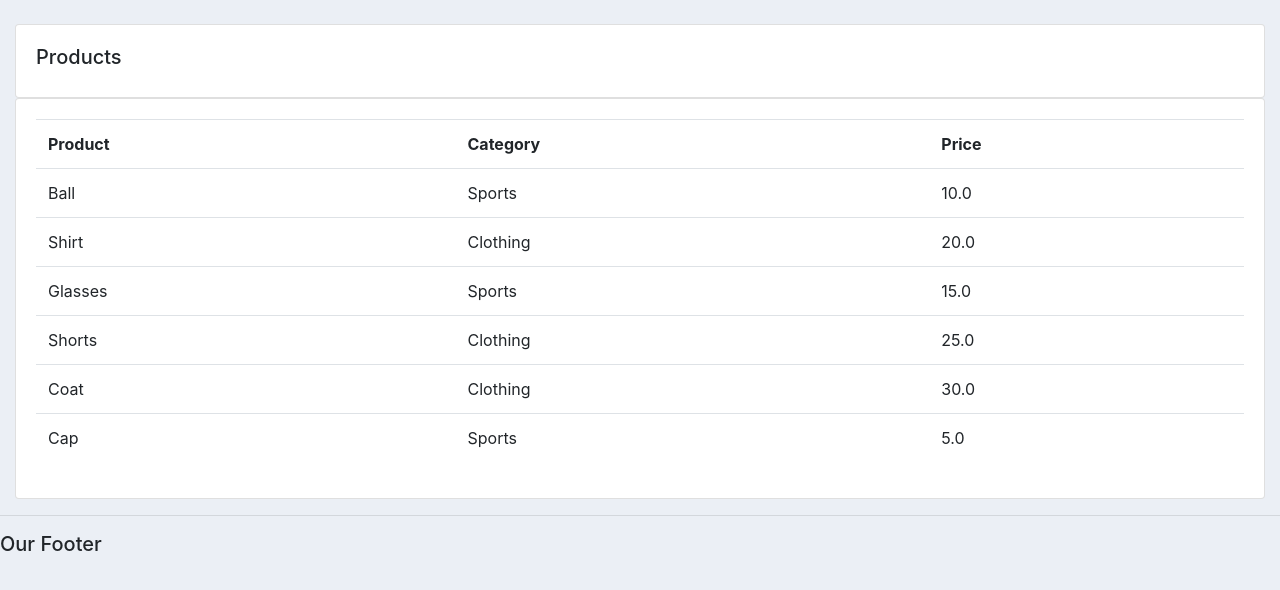
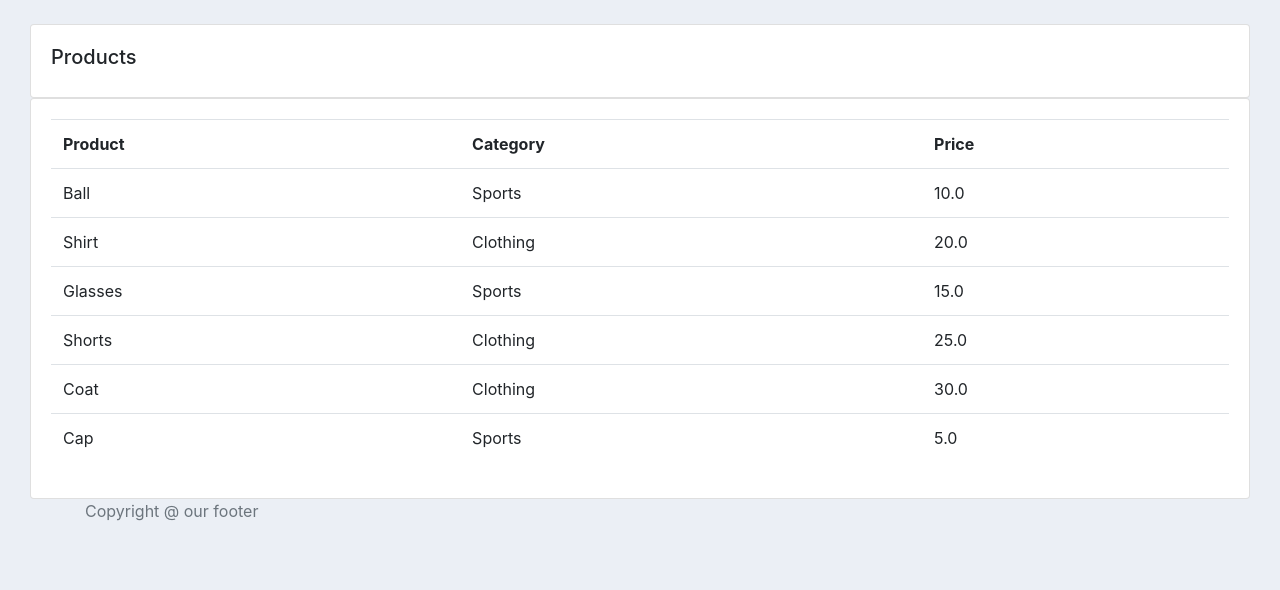
Before and after one commit to gulraiznoorbari/Customer-Management-System-Django, a Django app: page /products/ in a window 1280 px wide. Shown: the part 56-646 px from the top of the page. Run offline with Django 3.2, Linux system fonts and the light colour scheme; a user stored in the database is signed in; data comes from the database, SQL or seed files in the repository.

Commit message:
Minor fixes in html templates

```diff
--- a/accounts/templates/accounts/dashboard.html
+++ b/accounts/templates/accounts/dashboard.html
@@ -15,15 +15,15 @@
             <a class="btn btn-primary btn-sm btn-block" href="">Create Customer</a>
             <table class="table table-sm">
                 <tr>
+                    <th></th>
                     <th>Customer</th>
                     <th>Orders</th>
-                    <th></th>
                 </tr>
                 {% for customer in customers %}
                     <tr>
+                        <td><a class="btn btn-primary btn-sm" href="{% url 'customer' customer.id %}">View</a></td>
                         <td>{{customer.name}}</td>
-                        <td>{{customer.orders}}</td>
-                        <td><a class="btn btn-primary btn-sm" href="{% url 'customer' customer.id %}">View</a></td>
+                        <td>{{customer.order_count}}</td>
                     </tr>
                 {% endfor %}
             </table>
--- /dev/null
+++ b/accounts/templates/accounts/footer.html
@@ -0,0 +1,5 @@
+<footer class="footer">
+    <div class="container">
+        <span class="text-muted text-center">Copyright @ our footer</span>
+    </div>
+</footer>
--- a/accounts/templates/accounts/main.html
+++ b/accounts/templates/accounts/main.html
@@ -6,21 +6,21 @@
     <meta charset="UTF-8" />
     <meta http-equiv="X-UA-Compatible" content="IE=edge" />
     <meta name="viewport" content="width=device-width, initial-scale=1.0" />
-    <title>Document</title>
+    <title>Customer Management System</title>
     <link rel="stylesheet" href="https://cdn.jsdelivr.net/npm/bootstrap@4.6.0/dist/css/bootstrap.min.css" integrity="sha384-B0vP5xmATw1+K9KRQjQERJvTumQW0nPEzvF6L/Z6nronJ3oUOFUFpCjEUQouq2+l" crossorigin="anonymous">
     <link rel="stylesheet" href="{% static './css/main.css' %}">
 
   </head>
   <body>
 
-    {% include "accounts/navbar.html" %}
+    {% include 'accounts/navbar.html' %}
 
-    {% block content %}
+    <div class="container-fluid">
+      {% block content %}
+      {% endblock content %}
+    </div>
 
-    {% endblock %}
-
-    <hr />
-    <h5>Our Footer</h5>
+	  {% include 'accounts/footer.html' %}
 
   </body>
   <script src="https://code.jquery.com/jquery-3.5.1.slim.min.js" integrity="sha384-DfXdz2htPH0lsSSs5nCTpuj/zy4C+OGpamoFVy38MVBnE+IbbVYUew+OrCXaRkfj" crossorigin="anonymous"></script>
```
